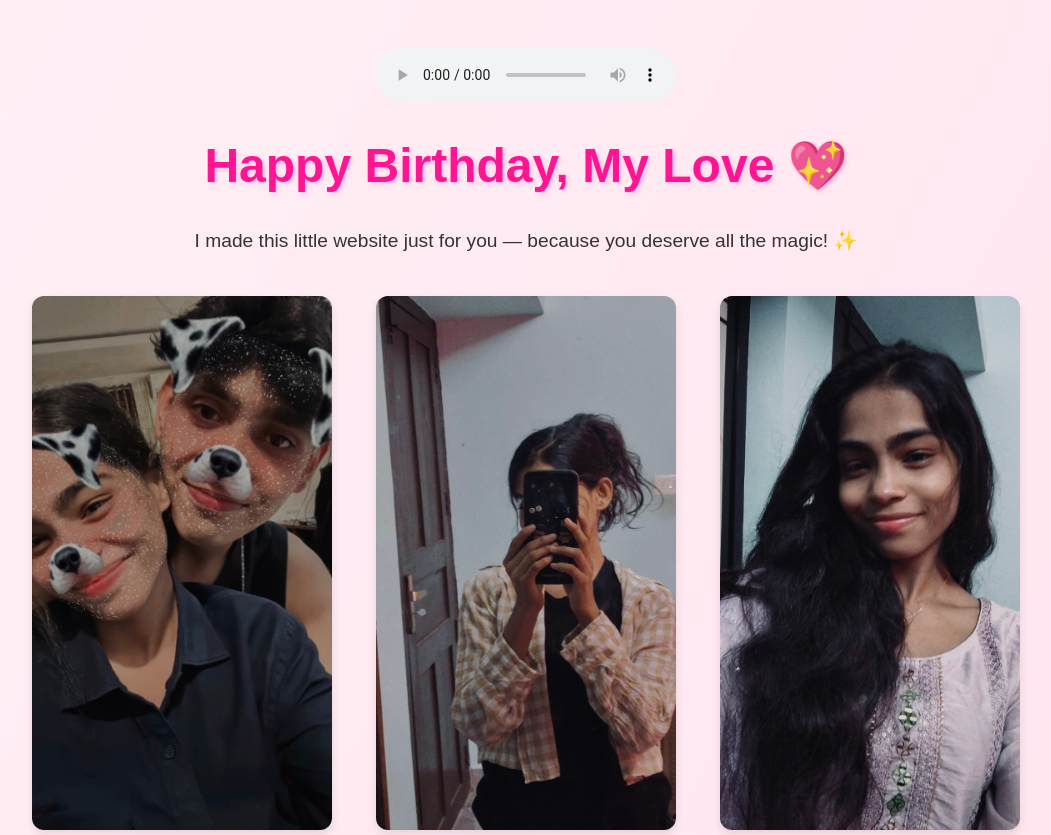
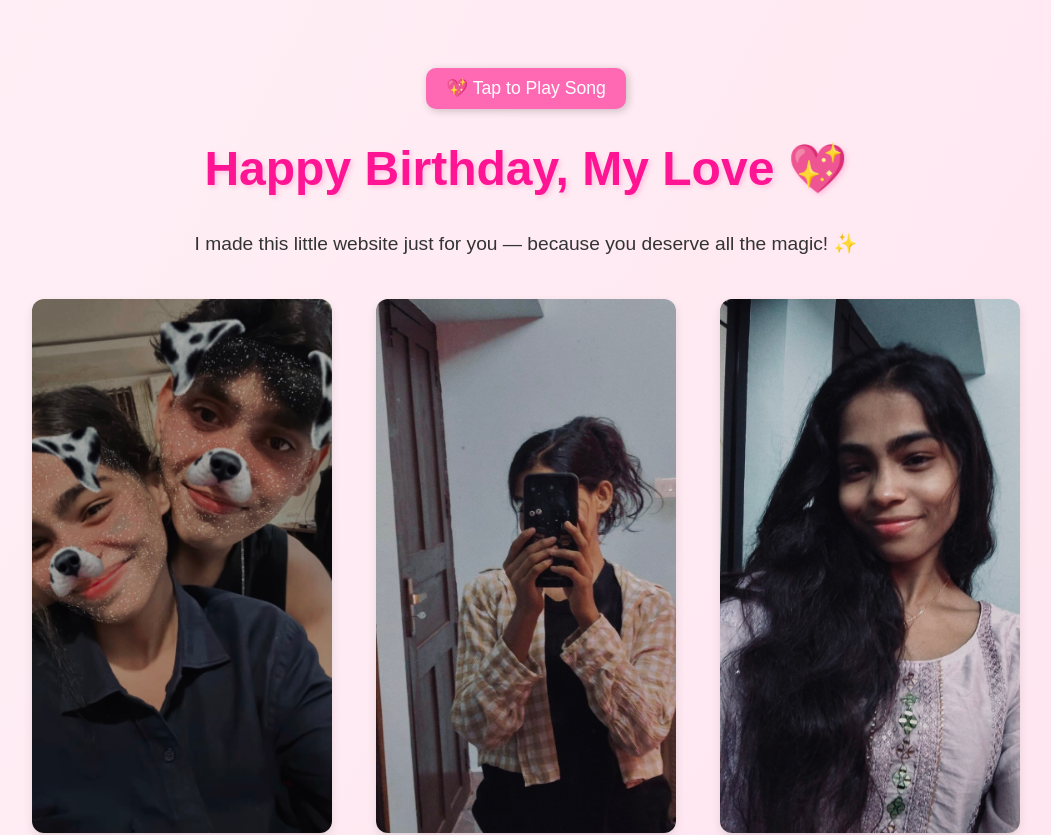
Before and after one commit to arjuuu2006/birthday-website, a plain HTML site: page index.html in a window 1280 px wide. Shown: the top 835 px of the page, without its empty margins (114-1165 px from the left). Drawn offline with Linux system fonts and the light colour scheme.

Commit message:
Update index.html

```diff
--- a/index.html
+++ b/index.html
@@ -7,10 +7,17 @@
 <body style="text-align: center; font-family: Arial, sans-serif; background-color: #fff0f5;">
 
   <!-- Music -->
- <audio controls autoplay loop>
-  <source src="happy-birthday.mp3" type="audio/mp3">
-  Your browser does not support the audio element.
-</audio>
+ <!-- Cute Play Button for Music -->
+<div style="margin-top: 20px;">
+  <button onclick="document.getElementById('bday-audio').play()" style="padding: 10px 20px; font-size: 1.1em; border: none; border-radius: 10px; background-color: #ff69b4; color: white; cursor: pointer; box-shadow: 2px 2px 8px rgba(0,0,0,0.2);">
+    💖 Tap to Play Song
+  </button>
+  <audio id="bday-audio" loop>
+    <source src="happy-birthday.mp3" type="audio/mp3">
+    Your browser does not support the audio element.
+  </audio>
+</div>
+
 
 
   <h1 style="color: #ff1493;">Happy Birthday, My Love 💖</h1>
```
